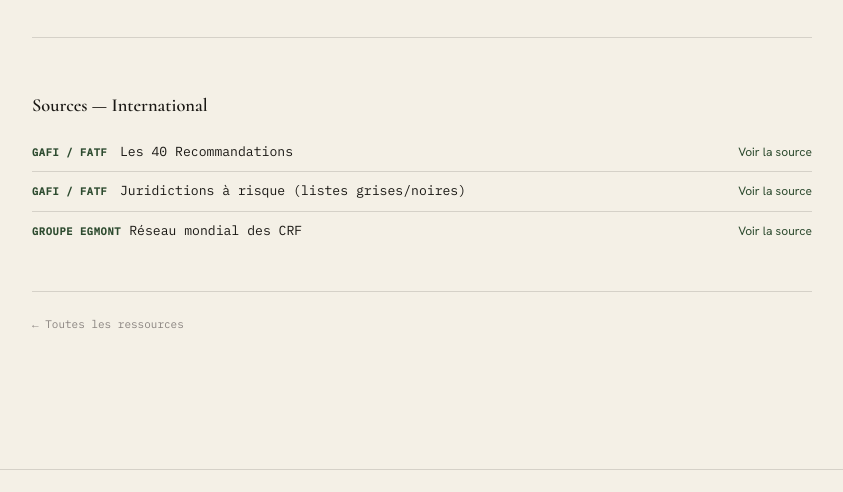
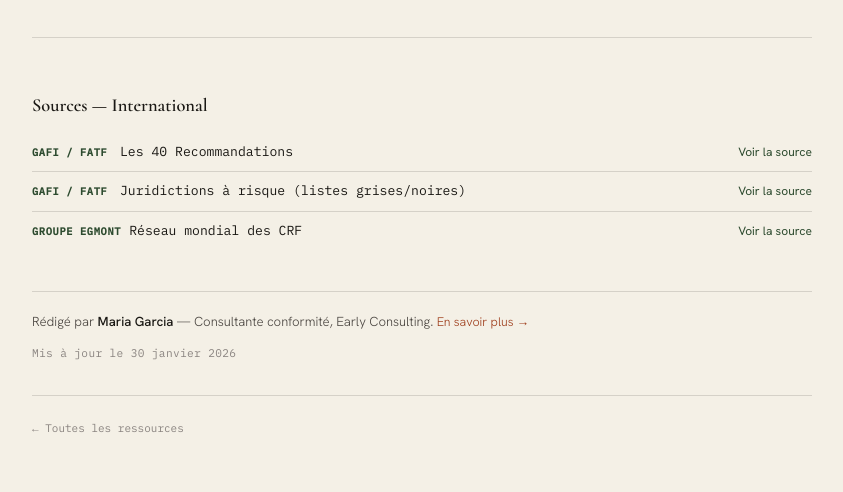
Before and after one commit to MariaEarly/early-brief-site, an Astro site: page /ressources/cadre/lcb-ft in a window 1280 px wide. Shown: the part 2602-3094 px from the top of the page, without its empty margins (218-1061 px from the left). Built offline with nearby package versions, Linux system fonts and the light colour scheme; Astro itself is replaced by a stand-in of ours.

Commit message:
feat : composant AuthorBlock — intégré sur LCB-FT et FAQ

```diff
--- /dev/null
+++ b/src/components/AuthorBlock.astro
@@ -0,0 +1,40 @@
+---
+const { lastUpdated } = Astro.props;
+---
+<div class="author-block">
+  <p class="author-block-text">Rédigé par <strong>Maria Garcia</strong> — Consultante conformité, Early Consulting. <a href="/a-propos/">En savoir plus →</a></p>
+  {lastUpdated && <p class="author-block-date">Mis à jour le {lastUpdated}</p>}
+</div>
+
+<style>
+  .author-block {
+    border-top: 1px solid var(--rule);
+    padding-top: 1.25rem;
+    margin-top: 2.5rem;
+  }
+  .author-block-text {
+    font-family: var(--sans);
+    font-size: 0.82rem;
+    color: var(--muted);
+    line-height: 1.5;
+  }
+  .author-block-text strong {
+    color: var(--ink);
+    font-weight: 500;
+  }
+  .author-block-text a {
+    color: var(--terra);
+    text-decoration: none;
+    font-size: 0.78rem;
+  }
+  .author-block-text a:hover {
+    text-decoration: underline;
+  }
+  .author-block-date {
+    font-family: var(--mono);
+    font-size: 0.7rem;
+    color: var(--ghost);
+    margin-top: 0.35rem;
+    letter-spacing: 0.03em;
+  }
+</style>
--- a/src/pages/ressources/cadre/lcb-ft.astro
+++ b/src/pages/ressources/cadre/lcb-ft.astro
@@ -1,5 +1,6 @@
 ---
 import BaseLayout from '../../../layouts/BaseLayout.astro';
+import AuthorBlock from '../../../components/AuthorBlock.astro';
 ---
 <BaseLayout
   title="LCB-FT — cadre juridique applicable en France — Early Brief"
@@ -161,6 +162,8 @@
         </div>
     </section>
 
+    <AuthorBlock lastUpdated="30 janvier 2026" />
+
     <div class="fiche-retour">
       <a href="/ressources">&larr; Toutes les ressources</a>
     </div>
--- a/src/pages/ressources/faq/index.astro
+++ b/src/pages/ressources/faq/index.astro
@@ -1,5 +1,6 @@
 ---
 import BaseLayout from '../../../layouts/BaseLayout.astro';
+import AuthorBlock from '../../../components/AuthorBlock.astro';
 
 const faqSchema = {
   "@context": "https://schema.org",
@@ -1384,6 +1385,8 @@
             <a href="https://mariaiaciancio.substack.com" target="_blank" rel="noopener" class="cta-button">S'abonner à la newsletter</a>
         </div>
 
+        <AuthorBlock lastUpdated="22 mars 2026" />
+
         <!-- Ressources -->
         <div class="fiche-retour">
           <a href="/ressources">&larr; Toutes les ressources</a>
```
